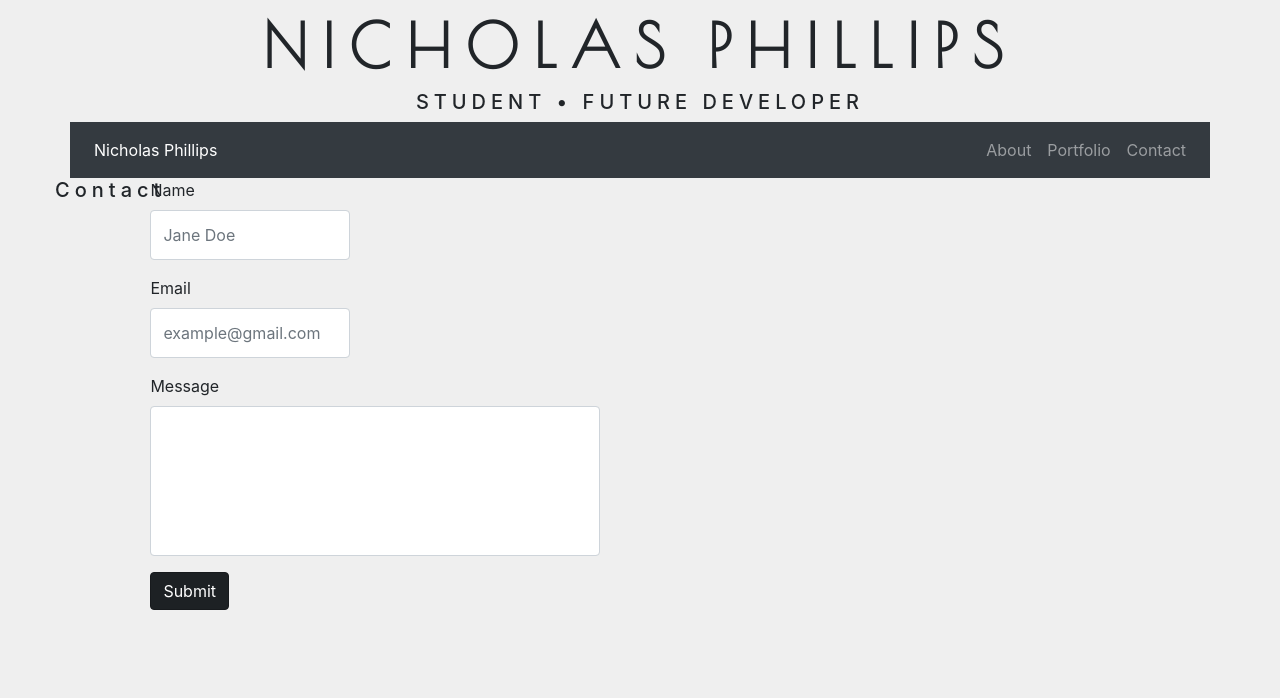
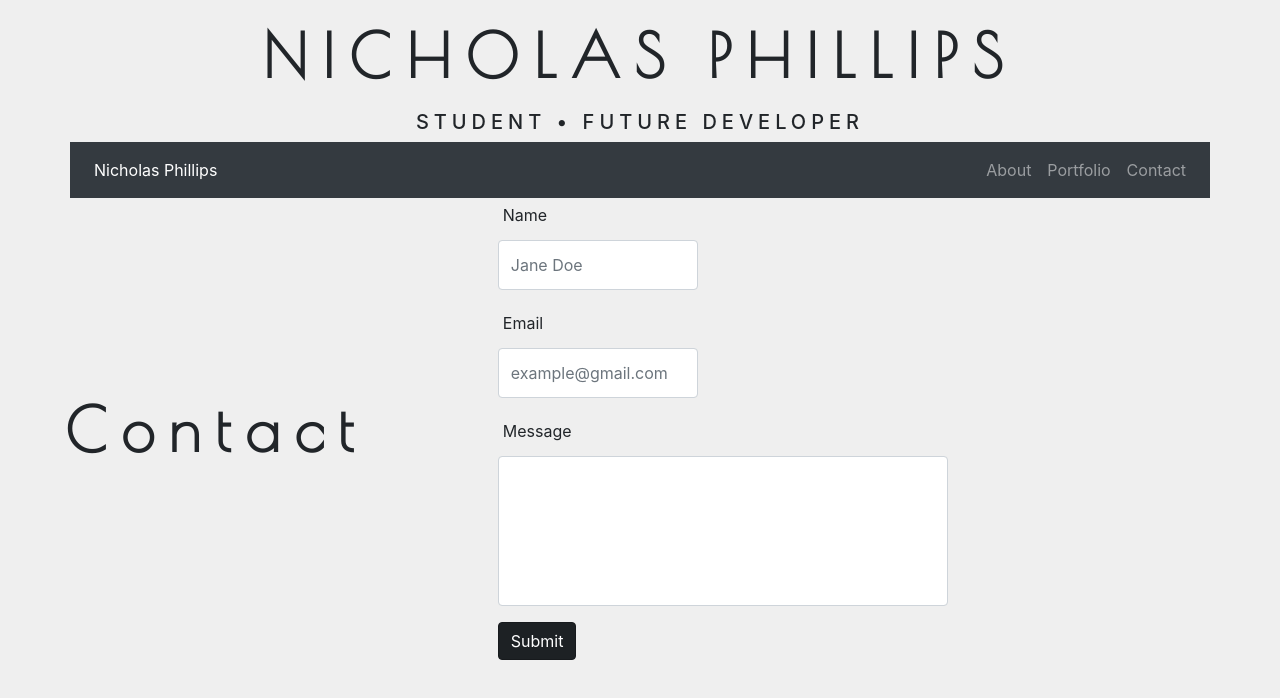
Before and after one commit to nicknackwackpat/Homework2, a plain HTML site: page contact.html in a window 1280 px wide. Drawn offline with nearby package versions, Linux system fonts and the light colour scheme.

Commit message:
Fixed formatting on contact.html

```diff
--- a/H2contactstyle.css
+++ b/H2contactstyle.css
@@ -1,3 +1,15 @@
+header {
+    text-align: center;
+    font-weight: bold;
+    letter-spacing: 15px;
+    margin: auto;
+    padding: 10px;
+}
+
+label {
+    padding: 5px;
+}
+
 #formGroupExampleInput {
     width: 200px;
     height: 50px;
--- a/contact.html
+++ b/contact.html
@@ -35,10 +35,14 @@
                 </div>
               </nav>
               <section class="row">
-                  <p><h1>Contact</h1></p>
+                  <p><header>Contact</header></p>
                   <section class="row">
                     <section class="col-12">
                   </section>
+                  <section class="row">
+                    <section class="col-3">
+                    </section>
+                    <section class="col-6">
                   <form>
                     <div class="form-group">
                       <label for="formGroupExampleInput">Name</label>
@@ -53,8 +57,11 @@
                       <input type="text" class="form-control" id="formGroupExampleInput3" placeholder="">
                     </div>
                     <a href="#" class="btn btn-dark active" role="button" aria-pressed="true">Submit</a>
-                  </form>
-                  </section><//section>
+                  </form></section>
+                  <section class="col-3">
+                  </section>
+                  </section>
+                </section>
               </section>
     </main>
 </body>
```
